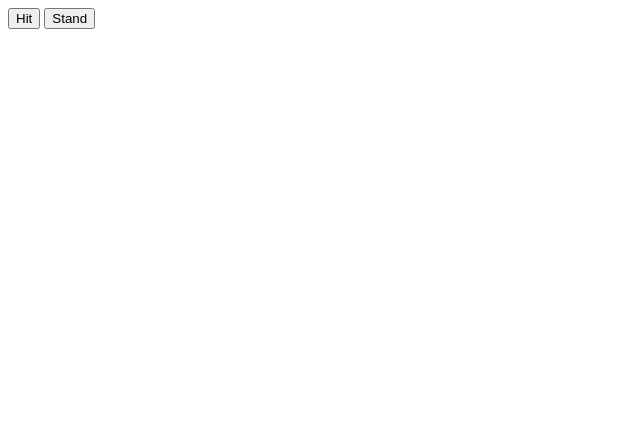
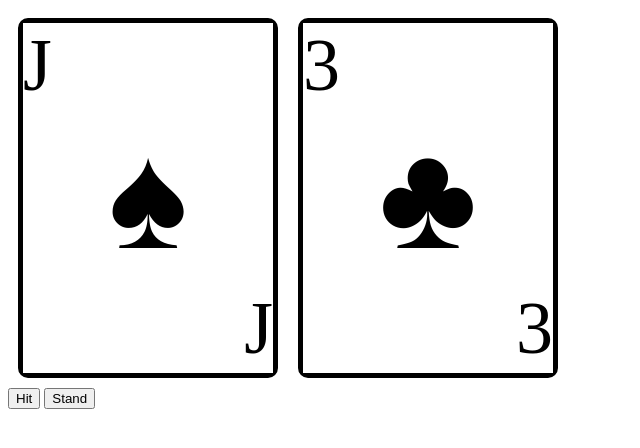
Before and after one commit to JacobSHagenbaugh/jacobshagenbaugh.github.io, a plain HTML site: page BlackJack/index.html in a window 1280 px wide. Shown: the whole page, without its empty margins (0-640 px from the left). Drawn offline with Linux system fonts and the light colour scheme.

Commit message:
blackjack update

```diff
--- a/BlackJack/card.js
+++ b/BlackJack/card.js
@@ -8,11 +8,58 @@ class Card {
     getNumber() {return this.number;}
     getSuit()   {return this.suit;}
     toString() {return "Card is " + this.getNumber() + " of " + this.getSuit()}
+
+    drawCard() {
+        const a = document.getElementById("playerCards");
+
+        // Create div
+        var cardDiv = document.createElement("div");
+        cardDiv.classList.add("playingCard");
+
+        // Create card top
+        const b = document.createElement("div");
+        b.classList.add("card-top");
+        const z = document.createElement("p");
+        z.innerHTML = (this.number);
+
+        // Create card mid
+        const c = document.createElement("div");
+        c.classList.add("card-mid");
+        const y = document.createElement("p");
+
+        if(this.suit == "Diamonds") {
+            cardDiv.style.color = "red";
+            y.innerHTML = ("♦");
+        } else if(this.suit == "Hearts") {
+            cardDiv.style.color = "red";
+            y.innerHTML = ("♥");
+        } else if(this.suit == "Clubs") {
+            y.innerHTML = ("♣");
+        } else {
+            y.innerHTML = ("♠");
+        }
+
+        // Create card bottom
+        const d = document.createElement("div");
+        d.classList.add("card-btm");
+        const v = document.createElement("p");
+        v.innerHTML = (this.number);
+
+        // Add all elements to the DOM.
+        a.append(cardDiv);
+        cardDiv.appendChild(b);
+        cardDiv.appendChild(c);
+        cardDiv.appendChild(d);
+        b.appendChild(z);
+        c.appendChild(y);
+        d.appendChild(v);
+
+    }
 }
 
 // Suit and Value for the cards.
 const suit = ["Diamonds", "Hearts", "Clubs", "Spades"];
-const value = ["2", "3", "4", "5", "6", "7", "8", "9", "10", "Jack", "Queen", "King", "Ace"];
+const value = ["2", "3", "4", "5", "6", "7", "8", "9", "10", "J", "Q", "K", "A"];
 
 // Create an array of cards with the above values.
 const cardArray = [];
@@ -53,13 +100,13 @@ function getCardValue(x) {
         case "10":
             value = 10;
             break;
-        case "Jack":
+        case "J":
             value = 10;
             break;
-        case "Queen":
+        case "Q":
             value = 10;
             break;
-        case "King":
+        case "K":
             value = 10;
             break;
         default:
--- a/BlackJack/index.html
+++ b/BlackJack/index.html
@@ -4,12 +4,16 @@
     <meta charset="UTF-8">
     <meta name="viewport" content="width=device-width, initial-scale=1.0">
     <title>Black Jack</title>
-    <link rel="stylesheet" src="style.css" />
+    <link rel="stylesheet" href="style.css" />
     <script src="card.js"></script>
     <script src="main.js" defer></script>
 </head>
 <body>
+
+    <div id="playerCards" style="display: flex;"></div>
+    <div id="dealerCards" style="display: flex;"></div>
+
     <button onclick="hit()">Hit</button>
-    <button>Stand</button>
+    <button onclick="stand()">Stand</button>
 </body>
 </html>
--- a/BlackJack/main.js
+++ b/BlackJack/main.js
@@ -16,11 +16,32 @@ let playerSum;
 console.log(PLAYER[0].toString());
 console.log(PLAYER[1].toString());
 
+PLAYER[0].drawCard();
+PLAYER[1].drawCard();
+
+
 function hit() {
     PLAYER.push(cardArray[(Math.floor(Math.random() * 52))]);
+    PLAYER[PLAYER.length - 1].drawCard();
+
     getPlayerSum();
     if (playerSum > 21) {
         console.log("BUST");
+    }
+}
+
+function stand() {
+    getDealerSum();
+    getPlayerSum();
+    if (dealerSum > playerSum && dealerSum <= 21) {
+        console.log("YOU LOSE");
+    } else if (dealerSum <= 16 && dealerSum !== playerSum) {
+        DEALER.push(cardArray[(Math.floor(Math.random()* 52))]);
+        stand();
+    } else if (dealerSum == playerSum) {
+        console.log("PUSH")
+    } else {
+        console.log("YOU WIN");
     }
 }
 
@@ -43,3 +64,18 @@ getPlayerSum();
  * -- IF DEALER value > PLAYER value
  * -- -- Dealer Win
  */
+
+let DEALER = [cardArray[(Math.floor(Math.random() * 52))], cardArray[(Math.floor(Math.random() * 52))]];
+let dealerSum;
+console.log(DEALER[0].toString());
+console.log(DEALER[1].toString());
+
+function getDealerSum() {
+    dealerSum = 0;
+    for (let i = 0; i < DEALER.length; i++) {
+        dealerSum += getCardValue(cardArray.indexOf(DEALER[i]));
+    }
+    console.log("Dealer's Sum: " + dealerSum);
+}
+
+getDealerSum();
--- a/BlackJack/style.css
+++ b/BlackJack/style.css
@@ -0,0 +1,48 @@
+.playingCard {
+    display: flex;
+    flex-direction: column;
+    height: 350px;
+    width: 250px;
+    border: 5px solid black;
+    border-radius: 10px;
+    margin: 10px;
+}
+
+.card-top {
+    height: 25%;
+    width: 100%;
+    display: flex;
+    background-color: white;
+}
+
+.card-top p {
+    margin: 0;
+    font-size: 74px;
+}
+
+.card-mid {
+    height: 50%;
+    width: 100%;
+    display: flex;
+}
+
+.card-mid p {
+    width: 100%;
+    margin: 0;
+    font-size: 150px;
+    text-align: center;
+}
+
+.card-btm {
+    height: 25%;
+    width: 100%;
+    display: flex;
+    background-color: white;
+}
+
+.card-btm p {
+    text-align: right;
+    width: 100%;
+    margin: 0;
+    font-size: 74px;
+}
```
